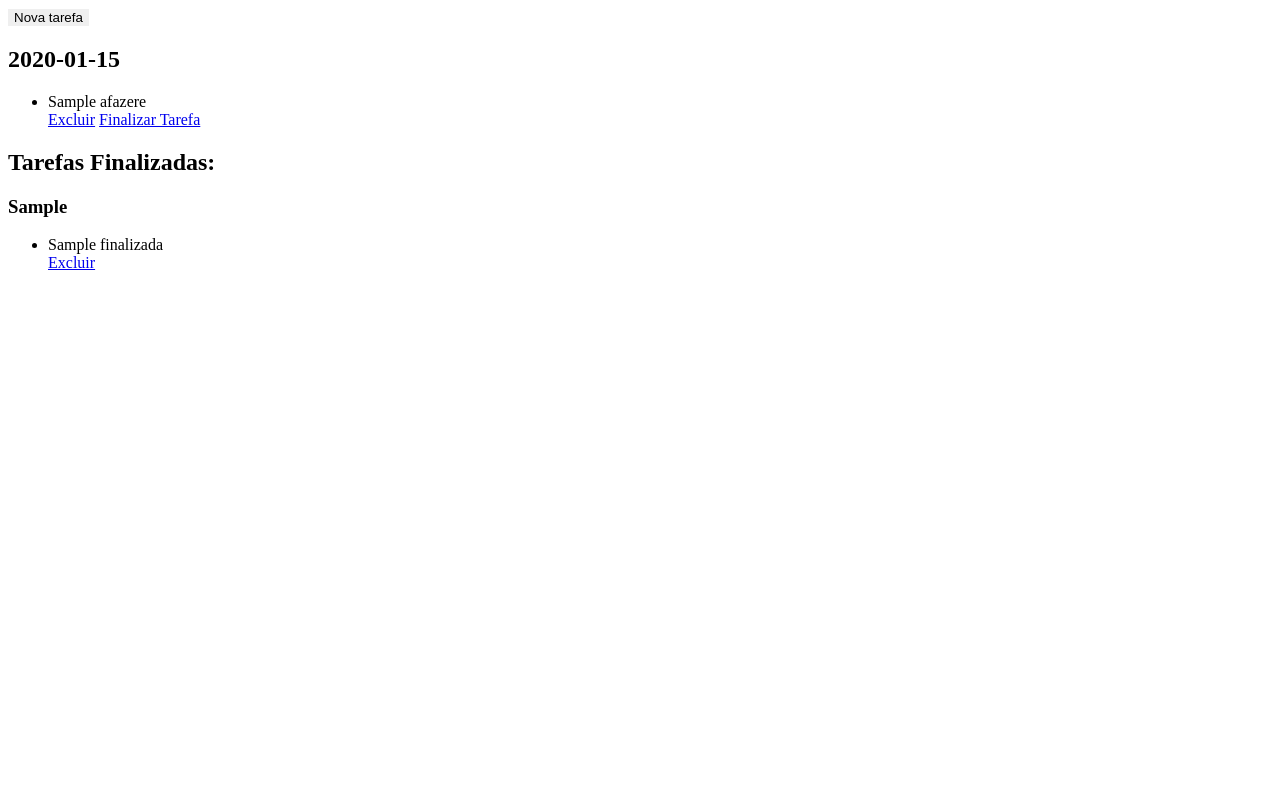
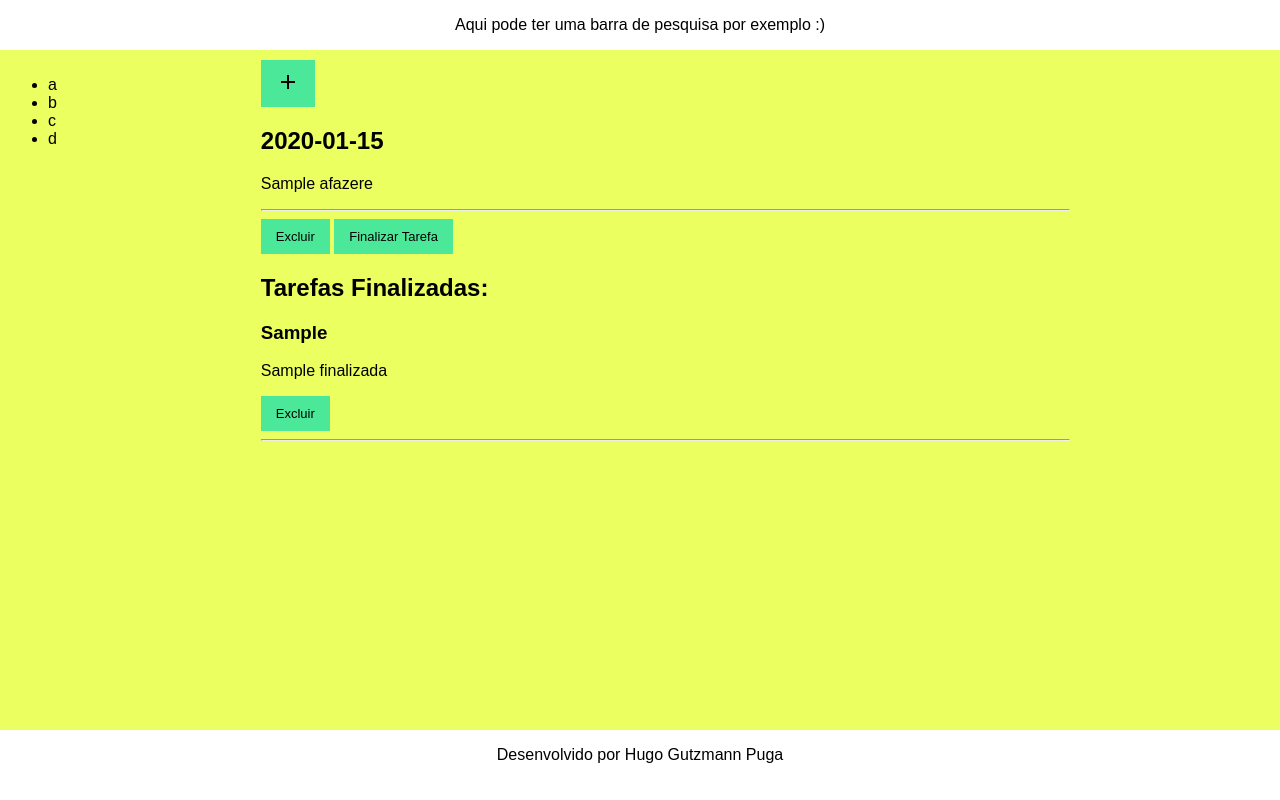
Before and after one commit to HugoGutzmann/ToDoList, a PHP site: page /app/controlers/ControlerGeral.php in a window 1280 px wide. Run offline with PHP 8.4, Linux system fonts and the light colour scheme; tables that the repository leaves empty or names only in its code hold one stand-in row (values such as "Sample post").

Commit message:
Add files via upload

```diff
--- a/ToDoList/app/controlers/ControlerGeral.php
+++ b/ToDoList/app/controlers/ControlerGeral.php
@@ -54,7 +54,7 @@ switch ($acao) {
 	//chama a função excluiTarefa
 	$excluir = $crud->excluiTarefa($idTarefa);
 
-		header('Location : ControlerGeral.php');
+		header('Location : ControlerGeral.php?acao=index');
 
 		break;
 
@@ -76,6 +76,19 @@ switch ($acao) {
 
 		header('Location : ControlerGeral.php');
 
+		break;
+
+
+		case 'excluiTarefaF':
+
+		$id = $_GET['idtarefa'];
+
+		$crud = new geralCrud();
+
+		$excluiF = $crud->excluiTarefaF($id);
+
+		break;
+
 }
 
 ?>
--- a/ToDoList/app/models/geralCrud.php
+++ b/ToDoList/app/models/geralCrud.php
@@ -128,4 +128,9 @@ if (isset($listaAfazeres)) {
 
  }
 
+ public function excluiTarefaF($id){
+    $sql = "delete from finalizadas where id = '{$id}' ";
+    $this->conexao->exec($sql);
+ }
+
 }
--- a/ToDoList/app/view/index.php
+++ b/ToDoList/app/view/index.php
@@ -3,6 +3,8 @@
 <head>
 	<meta charset="UTF-8">
 	<link rel="stylesheet" href="../../assets/css/css.css">
+	<!-- eu não soube como linkar o js, por isso ele ficou no final da pagina, mas o arquivo continua existindo -->
+	<link rel="stylesheet" href="../../assets/js/js.js">
 	<title>ToDoList</title>
 </head>
 <?php
@@ -11,7 +13,26 @@ $tarefas = array('a','b');
 
  ?>
 <body>
-	<button class="accordion">Nova tarefa</button>
+
+<div class="barracima">
+<p>Aqui pode ter uma barra de pesquisa por exemplo :)</p>
+</div>
+
+<div class="container">
+
+<div class="navbar">
+
+	<ul>
+		<li>a</li>
+		<li>b</li>
+		<li>c</li>
+		<li>d</li>
+	</ul>
+
+</div>
+
+<section>
+	<a class="accordion" ><img src="../../assets/img/baseline-add-24px.svg"></img></a>
 	<form action="../controlers/controlerGeral.php?acao=newtarefa" method="post" class="panel">
 		<div >
 			<label>Digite aqui o nome da sua tarefa</label>
@@ -26,7 +47,9 @@ $tarefas = array('a','b');
 		<input type="submit">
 
 	</form>
+</section>
 
+<section>
 <!-- Mostra o dia atual -->
 <?php if(isset($tarefasHoje)){ ?>
  <h2>Hoje</h2>
@@ -36,11 +59,11 @@ $tarefas = array('a','b');
 <!-- Mostra apenas as tarefas do dia atual, caso houver, claro -->
  <?php foreach ($tarefasHoje as $tarefaHoje): ?>
 <div class="accordion">
-	 <ul>
-	 	<li><?= $tarefaHoje->nome ?></li>
+
+	 	<p><?= $tarefaHoje->nome ?></p>
 	 	<a href="../controlers/controlerGeral.php?acao=excluiTarefa&idtarefa=<?=$tarefaHoje->id?>">Excluir</a>
 	 	<a href="../controlers/controlerGeral.php?acao=finalizaTarefa&idtarefa=<?=$tarefaHoje->id?>">Finalizar Tarefa</a>
-	 </ul>
+
 </div>
 <div class="panel">
 	<p><?=$tarefaHoje->descricao?></p>
@@ -66,11 +89,13 @@ $tarefas = array('a','b');
 		?></h2>
 
 
-	 <ul>
-	 	<li><?= $tarefaHum->nome ?></li>
+
+	 	<p><?= $tarefaHum->nome ?></p>
+	 	<hr>
 	 	<a href="../controlers/controlerGeral.php?acao=excluiTarefa&idtarefa=<?=$tarefaHum->id?>">Excluir</a>
 	 	<a href="../controlers/controlerGeral.php?acao=finalizaTarefa&idtarefa=<?=$tarefaHum->id?>">Finalizar Tarefa</a>
-	 </ul>
+
+
 </div>
 <div class="panel">
 	<p><?= $tarefaHum->descricao ?></p>
@@ -82,17 +107,36 @@ $tarefas = array('a','b');
  <?php
 
  $finalizadas = $crud->showFinalizadas();
+ //print_r($finalizadas[1]);die;
 
   if (isset($finalizadas)): ?>
   	<h2>Tarefas Finalizadas: </h2>
-  	<h3><?=$finalizadas[0]->data?></h3>
-  	<ul>
- 		<li><?= $finalizadas[0]->nome?></li>
- 		<a href="../controlers/controlerGeral.php?acao=excluiTarefa&idtarefa=<?=$finalizadas[0]->id?>">Excluir</a>
- 	</ul>
- <?php endif ?>
+  	<?php foreach ($finalizadas as $finalizada) { ?>
+  <div class="accordion">
+  	<h3><?= $finalizada->data?></h3>
 
-<script >
+ 		<p><?= $finalizada->nome?></p>
+ 		<a href="../controlers/controlerGeral.php?acao=excluiTarefaF&idtarefa=<?=$finalizada->id?>">Excluir</a>
+
+  </div>
+  <div class="panel">
+  	<p><?= $finalizada->descricao?></p>
+  </div>
+ 		<hr>
+
+ <?php } endif ?>
+
+	</div>
+</section>
+
+
+<footer>
+	<p>Desenvolvido por Hugo Gutzmann Puga</p>
+</footer>
+
+
+
+ <script >
 	//accordion (do w3schools para acelerar o processo)
 	var acc = document.getElementsByClassName("accordion");
 var i;
@@ -113,5 +157,5 @@ for (i = 0; i < acc.length; i++) {
   });
 }
 </script>
-
+	</body>
 </html>
--- a/ToDoList/assets/css/css.css
+++ b/ToDoList/assets/css/css.css
@@ -1,3 +1,4 @@
+/* Fonte w3schools (apenas o arccordion para acelerar o processo) "se tem openSource pra que refazer?" -Meu antigo professor de programação,2017 " */
 	/* Style the buttons that are used to open and close the accordion panel */
 .accordion {
 
@@ -18,3 +19,67 @@
   display: none;
   overflow: hidden;
 }
+
+
+/* Meu css mesmo */
+
+	body{
+		background-color: #EBFF60;
+		font-family: sans-serif;
+	}
+
+
+	.container{
+		/*background-color: black; */
+		position: relative;
+		margin-top: 60px;
+	}
+
+	.navbar{
+		position: absolute;
+		left :0px;
+		width: 20%;
+
+	}
+	section {
+  /* position is static by default */
+  margin-left: 20%;
+}
+
+.barracima{
+	position: fixed;
+ 	top: 0;
+  	left: 0;
+  	height: 50px;
+  	background-color: white;
+  	width: 100%;
+}
+
+footer{
+	text-align: center;
+	position: fixed;
+  bottom: 0;
+  left: 0;
+  height: 70px;
+  background-color: white;
+  width: 100%;
+}
+
+a{
+	background-color: #4CE899; /* Green */
+  border: none;
+  color: white;
+  padding: 10px 15px;
+  text-align: center;
+  text-decoration: none;
+  display: inline-block;
+  font-size: 13px;
+  color: black;
+}
+
+hr{
+	margin-right: 20%;
+}
+.barracima{
+	text-align: center
+}
--- /dev/null
+++ b/ToDoList/assets/js/js.js
@@ -0,0 +1,20 @@
+
+	//accordion (do w3schools para acelerar o processo)
+	var acc = document.getElementsByClassName("accordion");
+var i;
+
+for (i = 0; i < acc.length; i++) {
+  acc[i].addEventListener("click", function() {
+    /* Toggle between adding and removing the "active" class,
+    to highlight the button that controls the panel */
+    this.classList.toggle("active");
+
+    /* Toggle between hiding and showing the active panel */
+    var panel = this.nextElementSibling;
+    if (panel.style.display === "block") {
+      panel.style.display = "none";
+    } else {
+      panel.style.display = "block";
+    }
+  });
+}
```
Also changed, not shown: ToDoList/assets/img/baseline-add-24px.svg (added), ToDoList/assets/img/baseline-clear-24px.svg (added).
